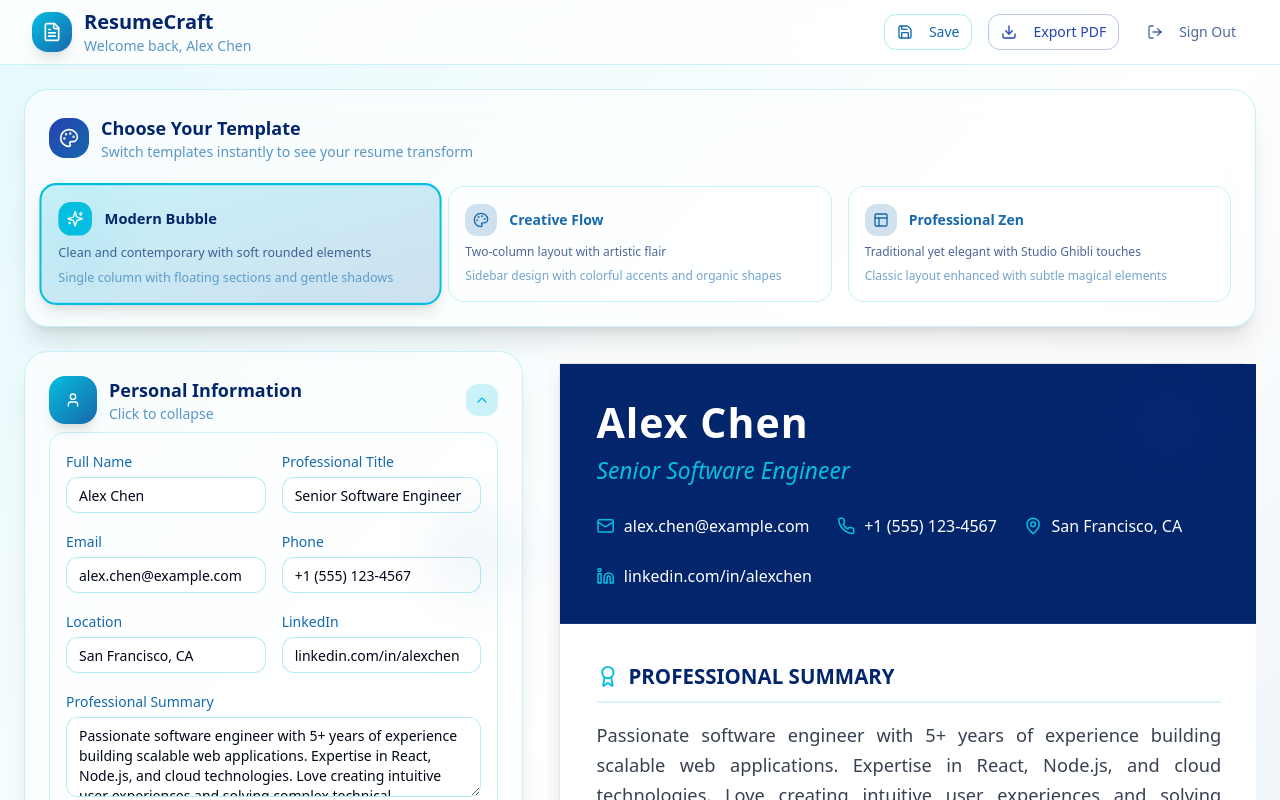
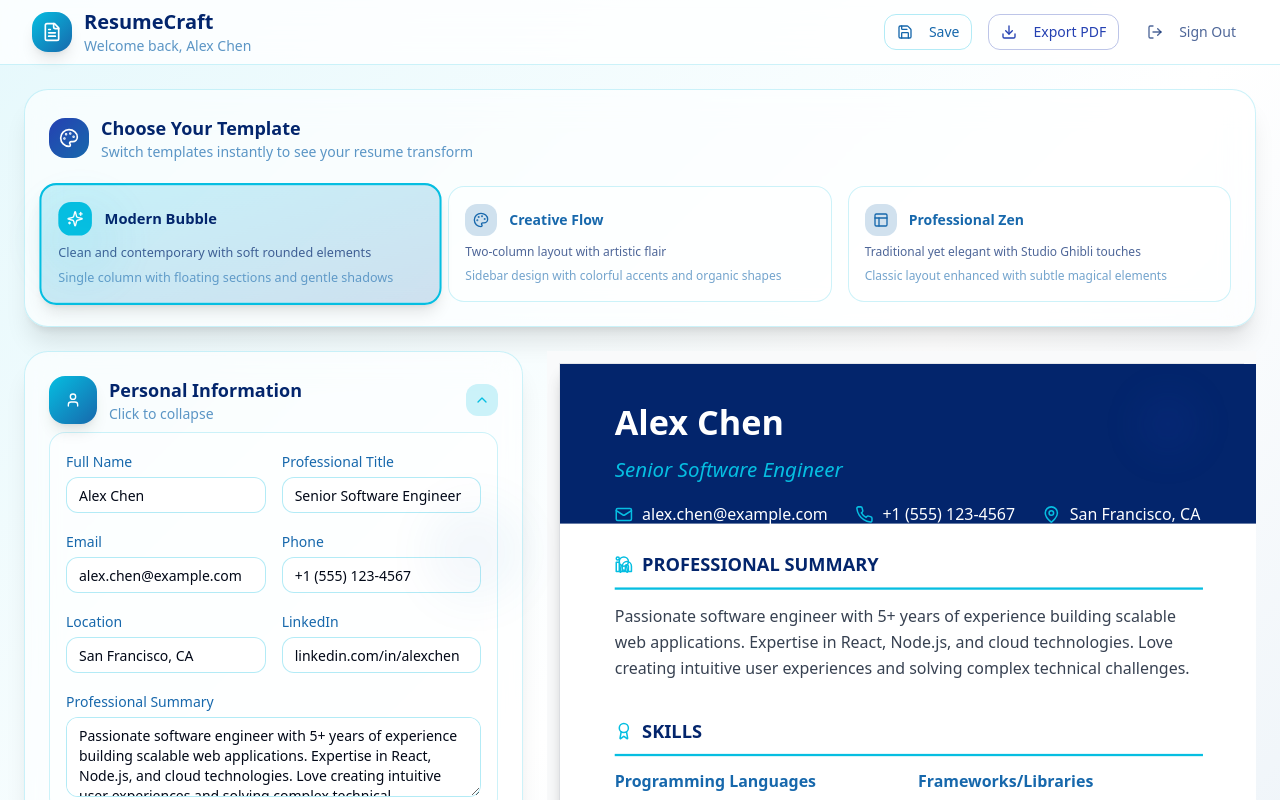
Before and after one commit to apatel924/resume_builder, a Next.js app: page / in a window 1280 px wide. Both pictures are taken after a click on the button "Continue with Google". Shown: the top 800 px of the page. Built offline with nearby package versions, Linux system fonts and the light colour scheme.

Commit message:
Update modern template

```diff
--- a/components/templates/modern-template.tsx
+++ b/components/templates/modern-template.tsx
@@ -8,167 +8,233 @@ interface ModernTemplateProps {
 }
 
 export default function ModernTemplate({ data }: ModernTemplateProps) {
-  return (
-    <div className="w-full h-full bg-white text-gray-900">
-      {/* Dark Header Section */}
-      <div className="bg-[#03256C] text-white p-8 mb-0">
-        <div className="flex justify-between items-start">
-          <div>
-            <h1 className="text-4xl font-bold mb-2 tracking-wide">{data.profile.name}</h1>
-            <p className="text-xl text-[#06BEE1] font-medium italic">{data.profile.title}</p>
-          </div>
-        </div>
+  // Calculate content sections and their estimated heights
+  const sections = []
 
-        <div className="mt-6 flex flex-wrap gap-6 text-sm">
-          <div className="flex items-center gap-2">
-            <Mail className="w-4 h-4 text-[#06BEE1]" />
-            <span>{data.profile.email}</span>
-          </div>
-          <div className="flex items-center gap-2">
-            <Phone className="w-4 h-4 text-[#06BEE1]" />
-            <span>{data.profile.phone}</span>
-          </div>
-          <div className="flex items-center gap-2">
-            <MapPin className="w-4 h-4 text-[#06BEE1]" />
-            <span>{data.profile.location}</span>
-          </div>
-          <div className="flex items-center gap-2">
-            <Linkedin className="w-4 h-4 text-[#06BEE1]" />
-            <span>{data.profile.linkedin}</span>
-          </div>
-        </div>
-      </div>
+  // Header section (fixed height: 140px)
+  const headerHeight = 140
 
-      <div className="p-8">
-        {/* Professional Summary */}
-        {data.profile.summary && (
+  // Summary section
+  if (data.profile.summary) {
+    sections.push({
+      id: "summary",
+      component: (
         <div className="mb-8">
-            <h2 className="text-lg font-bold text-[#03256C] mb-4 pb-2 border-b border-[#06BEE1]/30 flex items-center gap-2">
-              <Award className="w-5 h-5 text-[#06BEE1]" />
+          <h2 className="text-base font-bold text-[#03256C] mb-3 pb-2 border-b-2 border-[#06BEE1] flex items-center gap-2 w-full">
+            <Award className="w-4 h-4 text-[#06BEE1]" />
             PROFESSIONAL SUMMARY
           </h2>
-            <p className="text-gray-700 leading-relaxed text-justify">{data.profile.summary}</p>
+          <p className="text-gray-700 leading-relaxed text-sm">{data.profile.summary}</p>
         </div>
-        )}
+      ),
+      estimatedHeight: 70 + Math.ceil(data.profile.summary.length / 120) * 18,
+    })
+  }
 
-        {/* Skills Section */}
-        {data.skillCategories.length > 0 && (
+  // Skills section
+  if (data.skillCategories.length > 0) {
+    sections.push({
+      id: "skills",
+      component: (
         <div className="mb-8">
-            <h2 className="text-lg font-bold text-[#03256C] mb-4 pb-2 border-b border-[#06BEE1]/30 flex items-center gap-2">
-              <Award className="w-5 h-5 text-[#06BEE1]" />
+          <h2 className="text-base font-bold text-[#03256C] mb-3 pb-2 border-b-2 border-[#06BEE1] flex items-center gap-2 w-full">
+            <Award className="w-4 h-4 text-[#06BEE1]" />
             SKILLS
           </h2>
-
-            <div className="grid grid-cols-2 gap-6">
+          <div className="grid grid-cols-2 gap-4">
             {data.skillCategories.map((category) => (
               <div key={category.id}>
-                  <h3 className="font-semibold text-[#1768AC] mb-2">{category.name}</h3>
-                  <p className="text-gray-700 text-sm leading-relaxed">{category.skills.join(", ")}</p>
+                <h3 className="font-semibold text-[#1768AC] mb-1 text-sm">{category.name}</h3>
+                <p className="text-gray-700 text-xs">{category.skills.join(", ")}</p>
               </div>
             ))}
           </div>
         </div>
-        )}
+      ),
+      estimatedHeight: 55 + Math.ceil(data.skillCategories.length / 2) * 35,
+    })
+  }
 
-        {/* Education */}
-        {data.education.length > 0 && (
-          <div className="mb-8">
-            <h2 className="text-lg font-bold text-[#03256C] mb-4 pb-2 border-b border-[#06BEE1]/30 flex items-center gap-2">
-              <GraduationCap className="w-5 h-5 text-[#06BEE1]" />
-              EDUCATION
-            </h2>
-
-            <div className="space-y-4">
-              {data.education.map((edu) => (
-                <div key={edu.id}>
-                  <div className="flex justify-between items-start mb-1">
-                    <div>
-                      <h3 className="font-semibold text-[#1768AC]">{edu.institution}</h3>
-                      <p className="text-[#03256C] font-medium italic">{edu.degree}</p>
-                      <p className="text-gray-600 text-sm">{edu.location}</p>
-                    </div>
-                    <div className="text-right">
-                      <div className="text-gray-600 text-sm font-medium">{edu.year}</div>
-                    </div>
-                  </div>
-                  {edu.details && <p className="text-gray-700 text-sm mt-2">{edu.details}</p>}
-                </div>
-              ))}
-            </div>
-          </div>
-        )}
-
-        {/* Work Experience */}
-        {data.experience.length > 0 && (
-          <div className="mb-8">
-            <h2 className="text-lg font-bold text-[#03256C] mb-4 pb-2 border-b border-[#06BEE1]/30 flex items-center gap-2">
-              <Briefcase className="w-5 h-5 text-[#06BEE1]" />
+  // Experience sections (each experience as separate section)
+  data.experience.forEach((exp, index) => {
+    sections.push({
+      id: `experience-${index}`,
+      component: (
+        <div className="mb-6">
+          {index === 0 && (
+            <h2 className="text-base font-bold text-[#03256C] mb-4 pb-2 border-b-2 border-[#06BEE1] flex items-center gap-2 w-full">
+              <Briefcase className="w-4 h-4 text-[#06BEE1]" />
               WORK EXPERIENCE
             </h2>
-
-            <div className="space-y-6">
-              {data.experience.map((exp) => (
-                <div key={exp.id}>
+          )}
+          <div>
             <div className="flex justify-between items-start mb-2">
               <div>
-                      <h3 className="text-lg font-semibold text-[#03256C]">{exp.title}</h3>
-                      <p className="text-[#1768AC] font-medium italic">{exp.company}</p>
-                      <p className="text-gray-600 text-sm">{exp.location}</p>
+                <h3 className="text-sm font-semibold text-[#03256C]">{exp.title}</h3>
+                <p className="text-[#1768AC] font-medium text-sm">{exp.company}</p>
+                <p className="text-gray-600 text-xs">{exp.location}</p>
               </div>
-                    <div className="text-right">
-                      <div className="flex items-center gap-1 text-gray-600 text-sm">
-                        <Calendar className="w-4 h-4" />
+              <div className="flex items-center gap-1 text-gray-600 text-xs">
+                <Calendar className="w-3 h-3" />
                 <span>
                   {exp.startDate} - {exp.current ? "Present" : exp.endDate}
                 </span>
               </div>
             </div>
+            {exp.description && (
+              <div className="text-gray-700 whitespace-pre-line text-xs leading-relaxed">{exp.description}</div>
+            )}
           </div>
+        </div>
+      ),
+      estimatedHeight: 70 + (exp.description ? Math.ceil(exp.description.length / 90) * 14 : 0),
+    })
+  })
 
-                  {exp.description && (
-                    <div className="mt-3">
-                      <div className="text-gray-700 whitespace-pre-line leading-relaxed text-sm">{exp.description}</div>
+  // Education section
+  if (data.education.length > 0) {
+    sections.push({
+      id: "education",
+      component: (
+        <div className="mb-8">
+          <h2 className="text-base font-bold text-[#03256C] mb-4 pb-2 border-b-2 border-[#06BEE1] flex items-center gap-2 w-full">
+            <GraduationCap className="w-4 h-4 text-[#06BEE1]" />
+            EDUCATION
+          </h2>
+          <div className="space-y-3">
+            {data.education.map((edu) => (
+              <div key={edu.id}>
+                <div className="flex justify-between items-start mb-1">
+                  <div>
+                    <h3 className="font-semibold text-[#1768AC] text-sm">{edu.institution}</h3>
+                    <p className="text-[#03256C] font-medium text-xs">{edu.degree}</p>
+                    <p className="text-gray-600 text-xs">{edu.location}</p>
                   </div>
-                  )}
+                  <div className="text-gray-600 text-xs font-medium">{edu.year}</div>
+                </div>
+                {edu.details && <p className="text-gray-700 text-xs mt-1">{edu.details}</p>}
               </div>
             ))}
           </div>
         </div>
-        )}
+      ),
+      estimatedHeight: 55 + data.education.length * 50,
+    })
+  }
 
-        {/* Projects */}
-        {data.projects.length > 0 && (
-          <div className="mb-8">
-            <h2 className="text-lg font-bold text-[#03256C] mb-4 pb-2 border-b border-[#06BEE1]/30 flex items-center gap-2">
-              <Award className="w-5 h-5 text-[#06BEE1]" />
+  // Projects sections (each project as separate section)
+  data.projects.forEach((project, index) => {
+    sections.push({
+      id: `project-${index}`,
+      component: (
+        <div className="mb-6">
+          {index === 0 && (
+            <h2 className="text-base font-bold text-[#03256C] mb-4 pb-2 border-b-2 border-[#06BEE1] flex items-center gap-2 w-full">
+              <Award className="w-4 h-4 text-[#06BEE1]" />
               PROJECTS
             </h2>
-
-            <div className="space-y-4">
-              {data.projects.map((project) => (
-                <div key={project.id}>
-                  <div className="flex justify-between items-start mb-2">
-                    <h3 className="font-semibold text-[#03256C]">{project.name}</h3>
+          )}
+          <div>
+            <div className="flex justify-between items-start mb-1">
+              <h3 className="font-semibold text-[#03256C] text-sm">{project.name}</h3>
               {project.link && (
                 <a
                   href={project.link}
                   target="_blank"
                   rel="noopener noreferrer"
-                        className="flex items-center gap-1 text-[#06BEE1] hover:text-[#1768AC] text-sm"
+                  className="flex items-center gap-1 text-[#06BEE1] hover:text-[#1768AC] text-xs"
                 >
-                        <ExternalLink className="w-4 h-4" />
+                  <ExternalLink className="w-3 h-3" />
                   <span>View</span>
                 </a>
               )}
             </div>
-                  <p className="text-[#1768AC] font-medium text-sm mb-2 italic">{project.technologies}</p>
-                  <p className="text-gray-700 leading-relaxed text-sm">{project.description}</p>
+            <p className="text-[#1768AC] font-medium text-xs mb-1">{project.technologies}</p>
+            <p className="text-gray-700 text-xs leading-relaxed">{project.description}</p>
+          </div>
+        </div>
+      ),
+      estimatedHeight: 60 + Math.ceil(project.description.length / 90) * 14,
+    })
+  })
+
+  // Distribute sections across pages - INCREASED USABLE SPACE
+  const pages: typeof sections[] = []
+  let currentPage: typeof sections = []
+  let currentPageHeight = headerHeight + 48 // Header + reduced padding
+  const maxPageHeight = 760 // INCREASED from 720 - use more space!
+
+  sections.forEach((section) => {
+    // Check if section fits on current page
+    if (currentPageHeight + section.estimatedHeight <= maxPageHeight) {
+      currentPage.push(section)
+      currentPageHeight += section.estimatedHeight
+    } else {
+      // Start new page
+      if (currentPage.length > 0) {
+        pages.push([...currentPage])
+      }
+      currentPage = [section]
+      currentPageHeight = 48 + section.estimatedHeight // Reduced new page padding + section
+    }
+  })
+
+  // Add remaining sections to last page
+  if (currentPage.length > 0) {
+    pages.push(currentPage)
+  }
+
+  return (
+    <div className="resume-container">
+      {pages.map((pageSections, pageIndex) => (
+        <div key={pageIndex} className="resume-page" style={{ width: "612px", height: "792px" }}>
+          <div className="w-full h-full bg-white">
+            {/* Header - Only on first page */}
+            {pageIndex === 0 && (
+              <div className="bg-[#03256C] text-white px-12 py-8" style={{ height: "140px" }}>
+                <h1 className="text-3xl font-bold mb-2 leading-tight">{data.profile.name}</h1>
+                <p className="text-lg text-[#06BEE1] font-medium italic mb-4">{data.profile.title}</p>
+
+                <div className="flex flex-wrap gap-6 text-sm">
+                  <div className="flex items-center gap-2">
+                    <Mail className="w-4 h-4 text-[#06BEE1] flex-shrink-0" />
+                    <span className="truncate">{data.profile.email}</span>
+                  </div>
+                  <div className="flex items-center gap-2">
+                    <Phone className="w-4 h-4 text-[#06BEE1] flex-shrink-0" />
+                    <span className="truncate">{data.profile.phone}</span>
+                  </div>
+                  <div className="flex items-center gap-2">
+                    <MapPin className="w-4 h-4 text-[#06BEE1] flex-shrink-0" />
+                    <span className="truncate">{data.profile.location}</span>
+                  </div>
+                  <div className="flex items-center gap-2">
+                    <Linkedin className="w-4 h-4 text-[#06BEE1] flex-shrink-0" />
+                    <span className="truncate">{data.profile.linkedin}</span>
+                  </div>
+                </div>
+              </div>
+            )}
+
+            {/* Continuation header for subsequent pages */}
+            {pageIndex > 0 && (
+              <div className="bg-[#03256C] text-white px-12 py-3" style={{ height: "48px" }}>
+                <div className="flex justify-between items-center">
+                  <h1 className="text-xl font-bold">{data.profile.name}</h1>
+                  <span className="text-[#06BEE1] text-sm">Page {pageIndex + 1}</span>
+                </div>
+              </div>
+            )}
+
+            {/* Content - INCREASED AVAILABLE HEIGHT */}
+            <div className="px-12 py-6" style={{ height: pageIndex === 0 ? "652px" : "744px" }}>
+              {pageSections.map((section) => (
+                <div key={section.id}>{section.component}</div>
+              ))}
+            </div>
+          </div>
         </div>
       ))}
     </div>
-          </div>
-        )}
-      </div>
-    </div>
   )
 }
```
Lines whose indentation alone changed are shown as unchanged.
